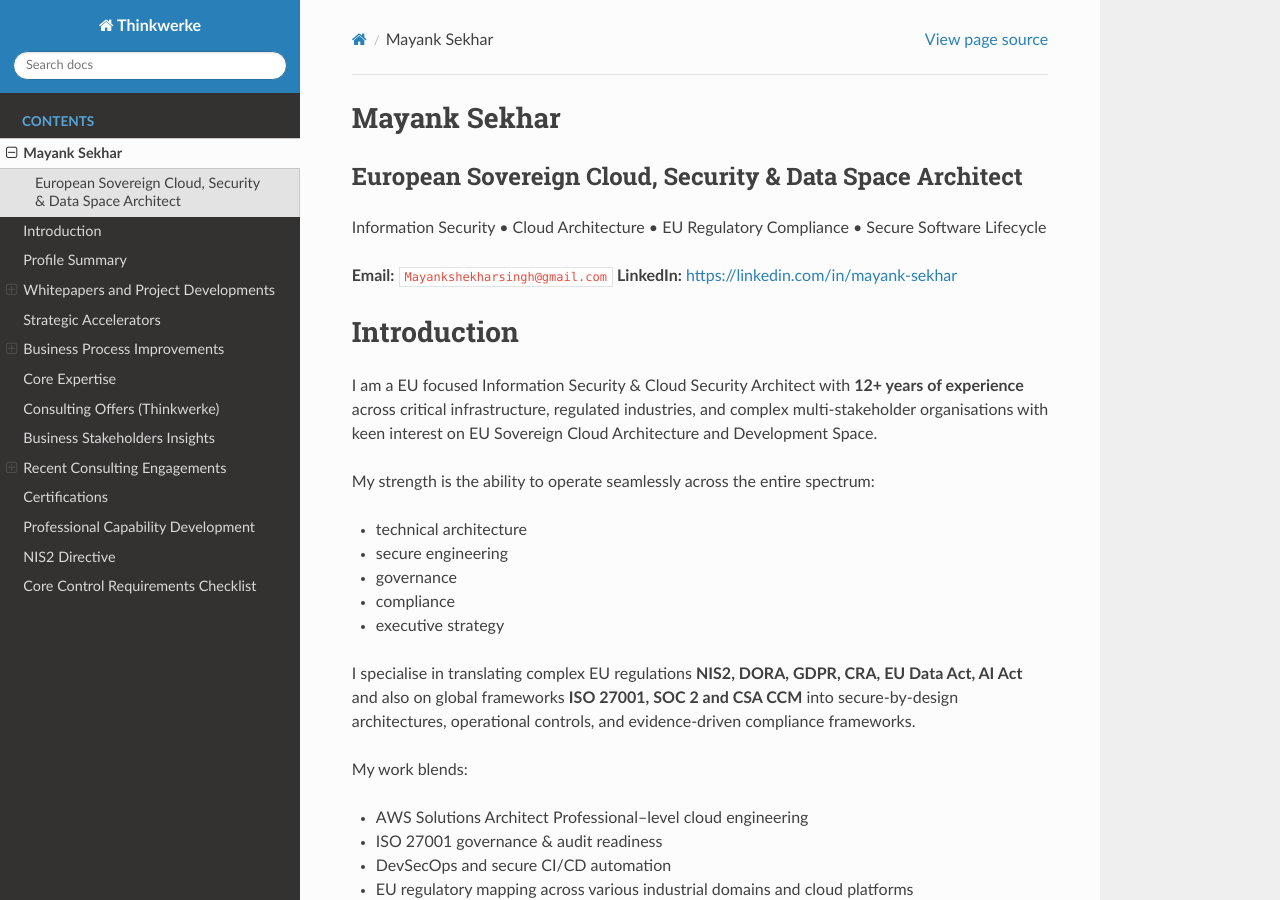
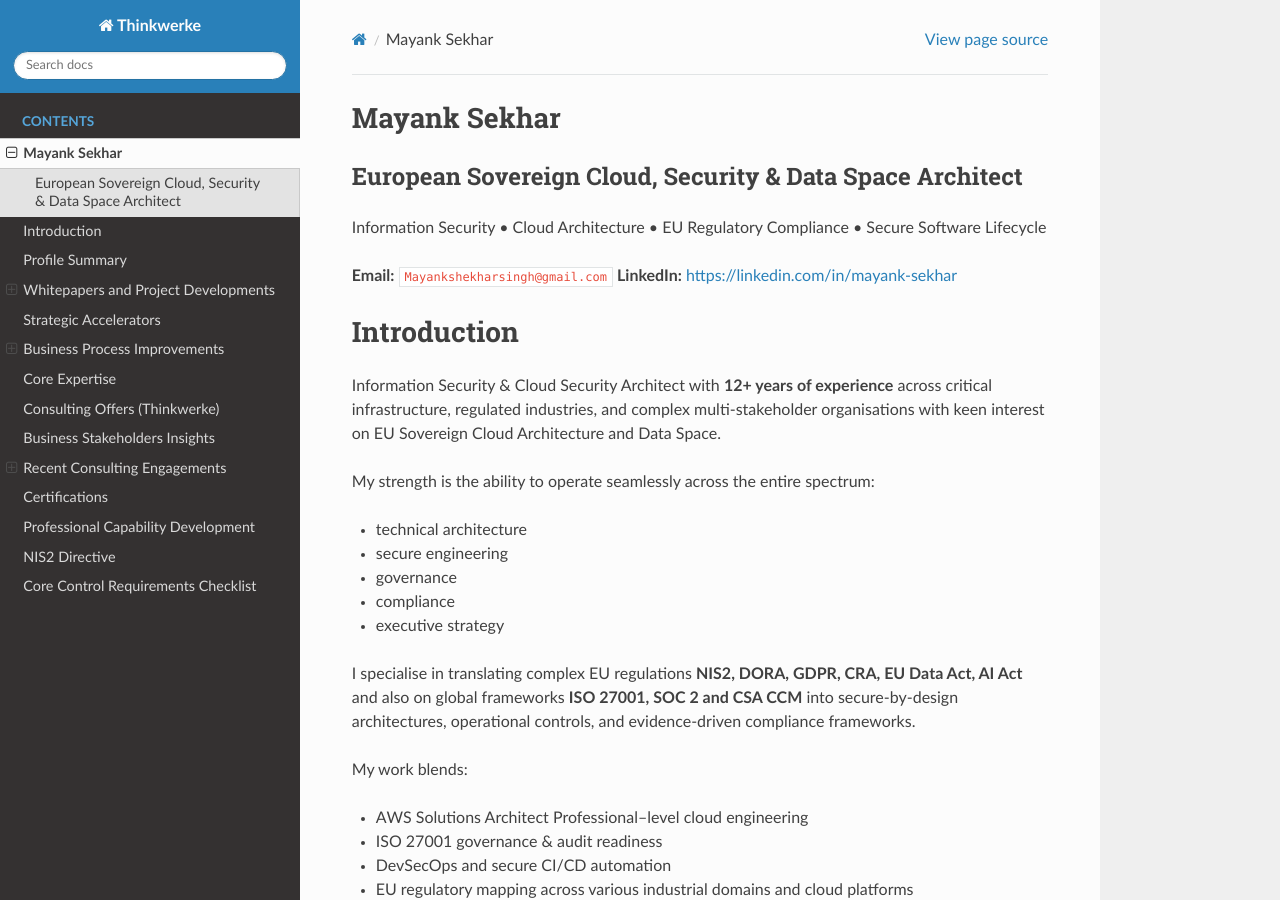
Before and after one commit to Mynkskhr/docs.thinkwerke, a Sphinx documentation site: the page built from docs/source/profile.rst, in a window 1280 px wide and 900 px high. Built offline with Sphinx 7.4.7 and the Read the Docs theme 3.1.0, drawn with Linux system fonts in a browser that asks for light colours.

Commit message:
Update profile.rst

```diff
--- a/docs/source/profile.rst
+++ b/docs/source/profile.rst
@@ -12,9 +12,9 @@ Information Security • Cloud Architecture • EU Regulatory Compliance • Sec
 Introduction
 ============
 
-I am a EU focused Information Security & Cloud Security Architect with **12+ years of experience**
+Information Security & Cloud Security Architect with **12+ years of experience**
 across critical infrastructure, regulated industries, and complex multi-stakeholder
-organisations with keen interest on EU Sovereign Cloud Architecture and Development Space.
+organisations with keen interest on EU Sovereign Cloud Architecture and Data Space.
 
 My strength is the ability to operate seamlessly across the entire spectrum:
 
```
